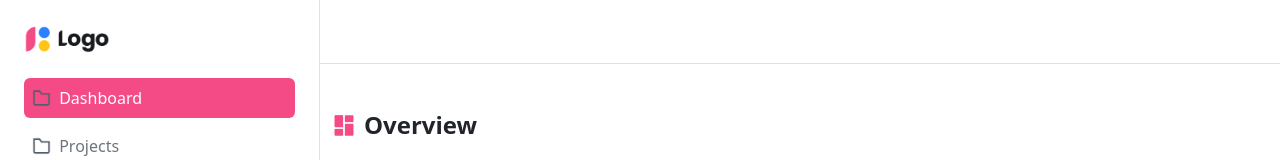
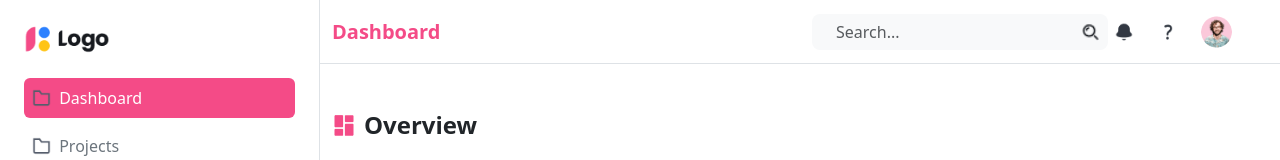
Before and after one commit to thanhduongw/lab05-React, a React (Vite) app in the folder lab5/: page / in a window 1280 px wide. Shown: the top 160 px of the page. Built offline with nearby package versions, Linux system fonts and the light colour scheme; no server answers.

Commit message:
Finish 10. Css Layout all admin app

```diff
--- a/lab5/src/components/Header.jsx
+++ b/lab5/src/components/Header.jsx
@@ -1,10 +1,31 @@
 import React from "react";
 
-const Header = () =>{
-    return(
-        <div className="row border-bottom p-0 m-0" style={{ height: "8vh" }}>
+const Header = () => {
+    return (
+        <div className="row align-items-center border-bottom p-0 m-0">
+                <div className="col-6 fw-bold fs-5" style={{ color: "#F44B87" }}>
+                    Dashboard
+                </div>
+                <div className="col-4 position-relative">
+                    <input
+                        type="text"
+                        className="form-control rounded-3 bg-light border-0 ps-4"
+                        placeholder="Search..."
+                    />
+                    <img
+                        src="../imgs/Search.png"
+                        alt="Search"
+                        className="position-absolute"
+                        style={{ top: '50%', right: '20px', transform: 'translateY(-50%)', height: '20px' }}
+                    />
+                </div>
 
-        </div>
+                <div className="col-2 d-flex justify-content-end align-items-center gap-4 px-5">
+                    <img src="../imgs/Bell 1.png" alt="Notification" height="20" />
+                    <img src="../imgs/Question 1.png" alt="Help" height="20" />
+                    <img src="../imgs/Avatar 313.png" alt="Avatar" className="rounded-circle" width="32" height="32" />
+                </div>
+            </div>
     )
 }
 export default Header
```
Also changed, not shown: lab5/minhchung/10. Css Layout all admin app.png (added).
